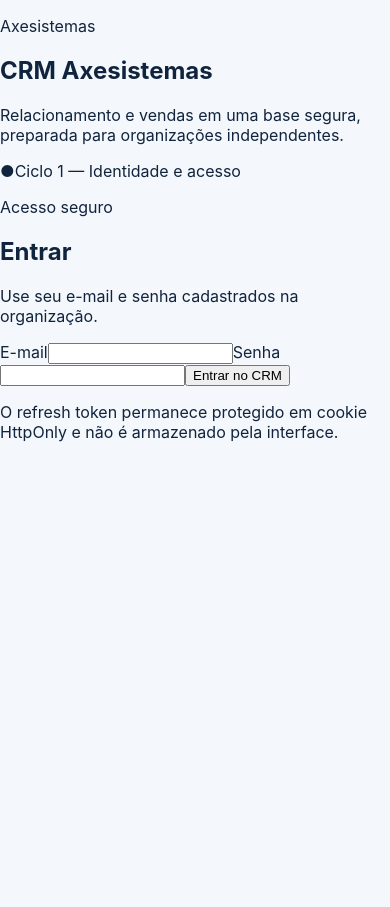
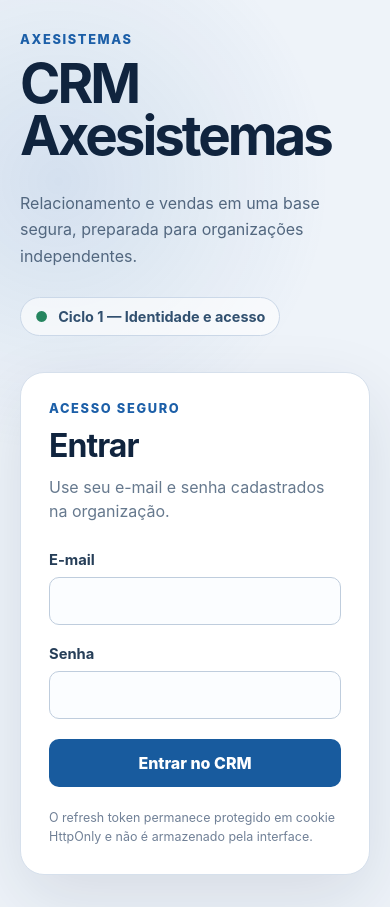
Before and after one commit to jeffaxe81/crm-vendas, a Next.js app in the folder apps/web/: page / in a window 390 px wide. Before the commit the page ends 860 px from the top, so only its background shows below. Built offline with nearby package versions, Linux system fonts and the light colour scheme; no server answers.

Commit message:
style(web): add responsive login layout

```diff
--- a/apps/web/src/app/globals.css
+++ b/apps/web/src/app/globals.css
@@ -8,7 +8,7 @@
     BlinkMacSystemFont,
     "Segoe UI",
     sans-serif;
-  background: #f4f7fb;
+  background: #eef3f9;
   color: #10243e;
 }
 
@@ -26,36 +26,207 @@
   min-height: 100vh;
 }
 
-.foundation {
+button,
+input {
+  font: inherit;
+}
+
+.login-shell {
   min-height: 100vh;
   display: grid;
-  place-items: center;
-  padding: 24px;
+  grid-template-columns: minmax(0, 1.15fr) minmax(360px, 0.85fr);
+  gap: clamp(32px, 7vw, 100px);
+  align-items: center;
+  padding: clamp(28px, 6vw, 88px);
+  background:
+    radial-gradient(circle at 15% 20%, rgb(25 92 164 / 12%), transparent 34%),
+    #eef3f9;
 }
 
-.foundation__card {
-  width: min(680px, 100%);
-  padding: 40px;
-  border: 1px solid #d8e1ee;
-  border-radius: 20px;
-  background: #ffffff;
-  box-shadow: 0 16px 50px rgb(16 36 62 / 8%);
+.login-brand {
+  max-width: 720px;
 }
 
-.foundation__eyebrow {
-  margin: 0 0 8px;
+.login-brand__eyebrow,
+.login-card__eyebrow {
+  margin: 0 0 10px;
+  color: #1c5fa8;
   font-size: 0.8rem;
-  font-weight: 700;
-  letter-spacing: 0.12em;
+  font-weight: 800;
+  letter-spacing: 0.13em;
   text-transform: uppercase;
 }
 
-.foundation h1 {
+.login-brand h1 {
   margin: 0;
-  font-size: clamp(2rem, 6vw, 3.4rem);
+  max-width: 620px;
+  font-size: clamp(2.7rem, 7vw, 5.8rem);
+  line-height: 0.96;
+  letter-spacing: -0.055em;
 }
 
-.foundation__status {
-  margin: 18px 0 8px;
+.login-brand__lead {
+  max-width: 620px;
+  margin: 28px 0;
+  color: #52677f;
+  font-size: clamp(1rem, 2vw, 1.25rem);
+  line-height: 1.65;
+}
+
+.login-brand__status {
+  display: inline-flex;
+  align-items: center;
+  gap: 10px;
+  padding: 10px 14px;
+  border: 1px solid #cbd8e8;
+  border-radius: 999px;
+  background: rgb(255 255 255 / 62%);
+  color: #31506f;
+  font-size: 0.9rem;
   font-weight: 700;
 }
+
+.login-brand__status span {
+  color: #25855f;
+}
+
+.login-card {
+  width: min(100%, 500px);
+  justify-self: end;
+  padding: clamp(28px, 5vw, 48px);
+  border: 1px solid #d6e0ec;
+  border-radius: 24px;
+  background: #ffffff;
+  box-shadow: 0 24px 70px rgb(16 36 62 / 11%);
+}
+
+.login-card h2 {
+  margin: 0;
+  font-size: 2rem;
+  letter-spacing: -0.03em;
+}
+
+.login-card__help {
+  margin: 10px 0 28px;
+  color: #66798e;
+  line-height: 1.5;
+}
+
+.login-form {
+  display: grid;
+  gap: 20px;
+}
+
+.login-form label {
+  display: grid;
+  gap: 8px;
+  color: #263e58;
+  font-size: 0.92rem;
+  font-weight: 700;
+}
+
+.login-form input {
+  min-height: 48px;
+  width: 100%;
+  padding: 0 14px;
+  border: 1px solid #bfcddd;
+  border-radius: 10px;
+  background: #fbfdff;
+  color: #10243e;
+  outline: none;
+}
+
+.login-form input:focus {
+  border-color: #2769ad;
+  box-shadow: 0 0 0 3px rgb(39 105 173 / 14%);
+}
+
+.login-form__error {
+  margin: -4px 0 0;
+  color: #a52b2b;
+  font-size: 0.9rem;
+  line-height: 1.45;
+}
+
+.button {
+  min-height: 48px;
+  border: 0;
+  border-radius: 10px;
+  background: #185b9e;
+  color: #ffffff;
+  font-weight: 800;
+  cursor: pointer;
+}
+
+.button:hover:not(:disabled) {
+  background: #124c87;
+}
+
+.button:disabled {
+  cursor: wait;
+  opacity: 0.7;
+}
+
+.button--secondary {
+  width: 100%;
+  margin-top: 28px;
+  border: 1px solid #bdcce0;
+  background: #f6f9fc;
+  color: #24425f;
+}
+
+.button--secondary:hover:not(:disabled) {
+  background: #eaf0f7;
+}
+
+.login-card__security {
+  margin: 22px 0 0;
+  color: #718197;
+  font-size: 0.78rem;
+  line-height: 1.5;
+}
+
+.session-card__details {
+  display: grid;
+  gap: 16px;
+  margin: 28px 0 0;
+}
+
+.session-card__details div {
+  display: grid;
+  gap: 3px;
+  padding-bottom: 14px;
+  border-bottom: 1px solid #e3eaf2;
+}
+
+.session-card__details dt {
+  color: #718197;
+  font-size: 0.78rem;
+  font-weight: 700;
+  text-transform: uppercase;
+}
+
+.session-card__details dd {
+  margin: 0;
+  color: #183451;
+  font-weight: 700;
+  overflow-wrap: anywhere;
+}
+
+@media (max-width: 880px) {
+  .login-shell {
+    grid-template-columns: 1fr;
+    align-items: start;
+    gap: 36px;
+    padding: 32px 20px;
+  }
+
+  .login-brand h1 {
+    font-size: clamp(2.6rem, 14vw, 4.5rem);
+  }
+
+  .login-card {
+    justify-self: stretch;
+    width: 100%;
+  }
+}
```
